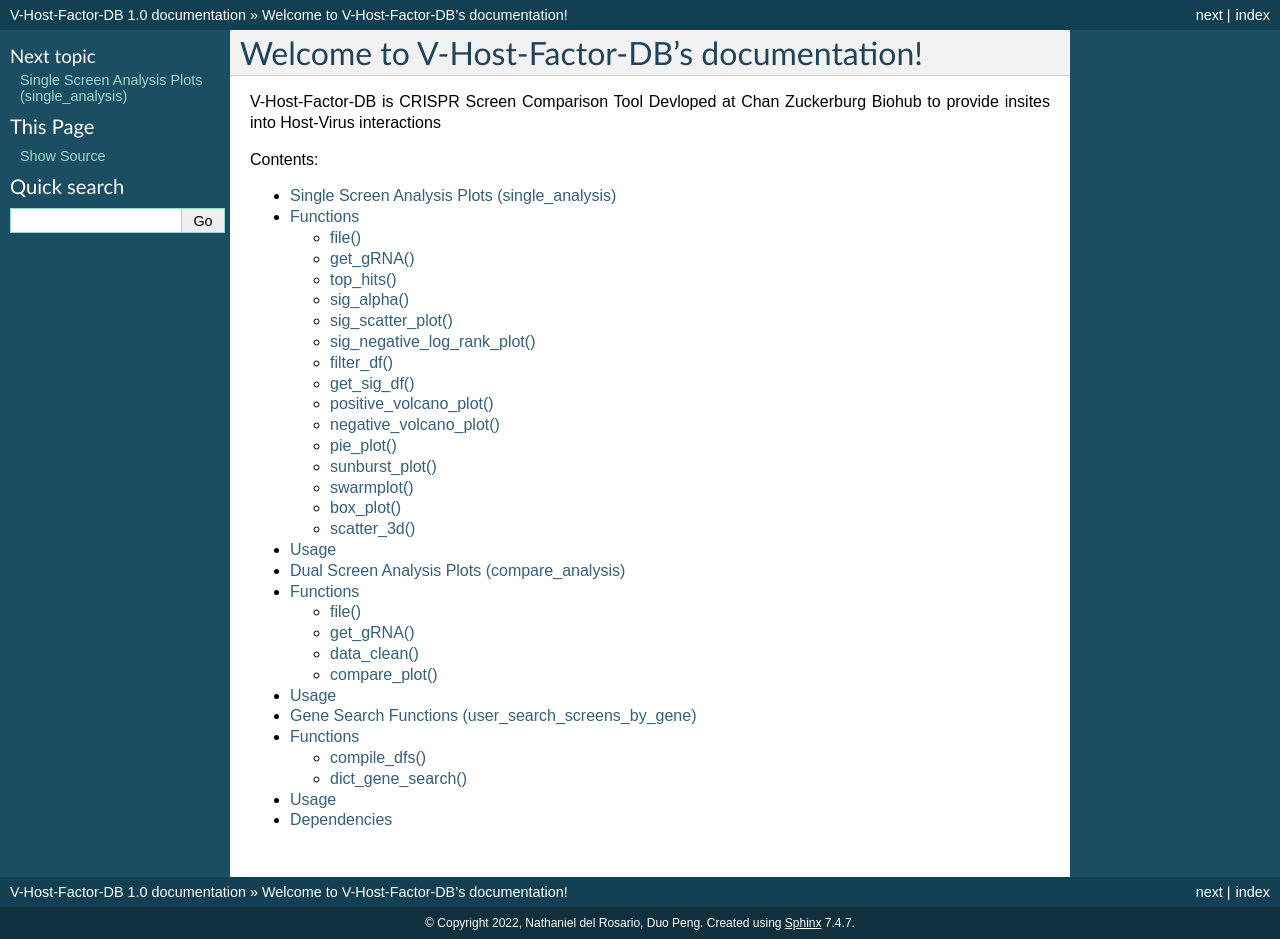
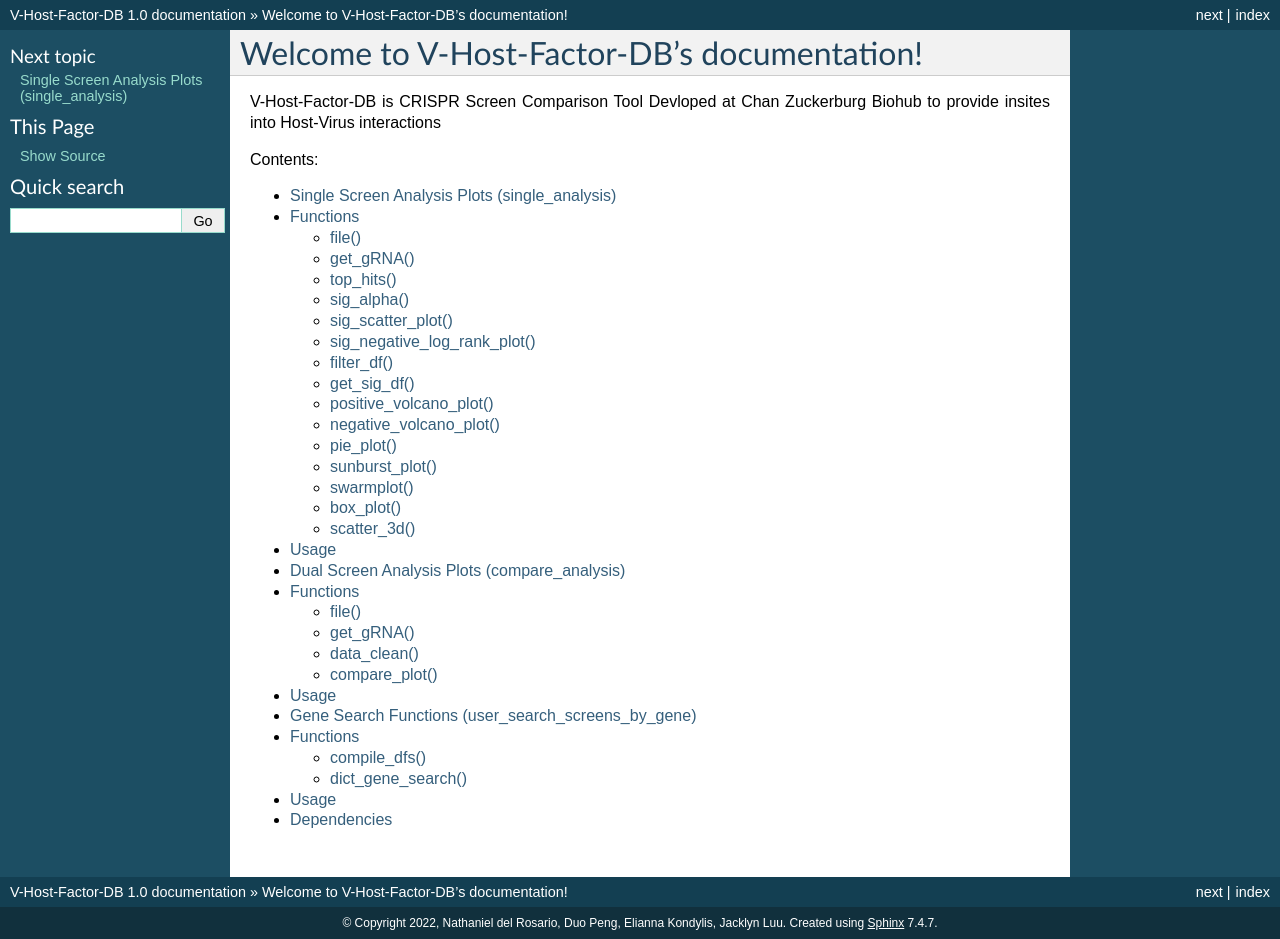
Before and after one commit to natdosan/natdosan-rtd-vhfd, a Sphinx documentation site: the page built from docs/source/index.rst, in a window 1280 px wide. Built offline with Sphinx 7.4.7, drawn with Linux system fonts in a browser that asks for light colours.

```diff
--- a/docs/source/conf.py
+++ b/docs/source/conf.py
@@ -17,7 +17,7 @@ sys.path.insert(0, os.path.abspath('../../'))
 # -- Project information -----------------------------------------------------
 
 project = 'V-Host-Factor-DB'
-copyright = '2022, Nathaniel del Rosario, Duo Peng'
+copyright = '2022, Nathaniel del Rosario, Duo Peng, Elianna Kondylis, Jacklyn Luu'
 author = 'Nathaniel del Rosario, Duo Peng, Elianna Kondylis, Jacklyn Luu'
 
 # The full version, including alpha/beta/rc tags
```
